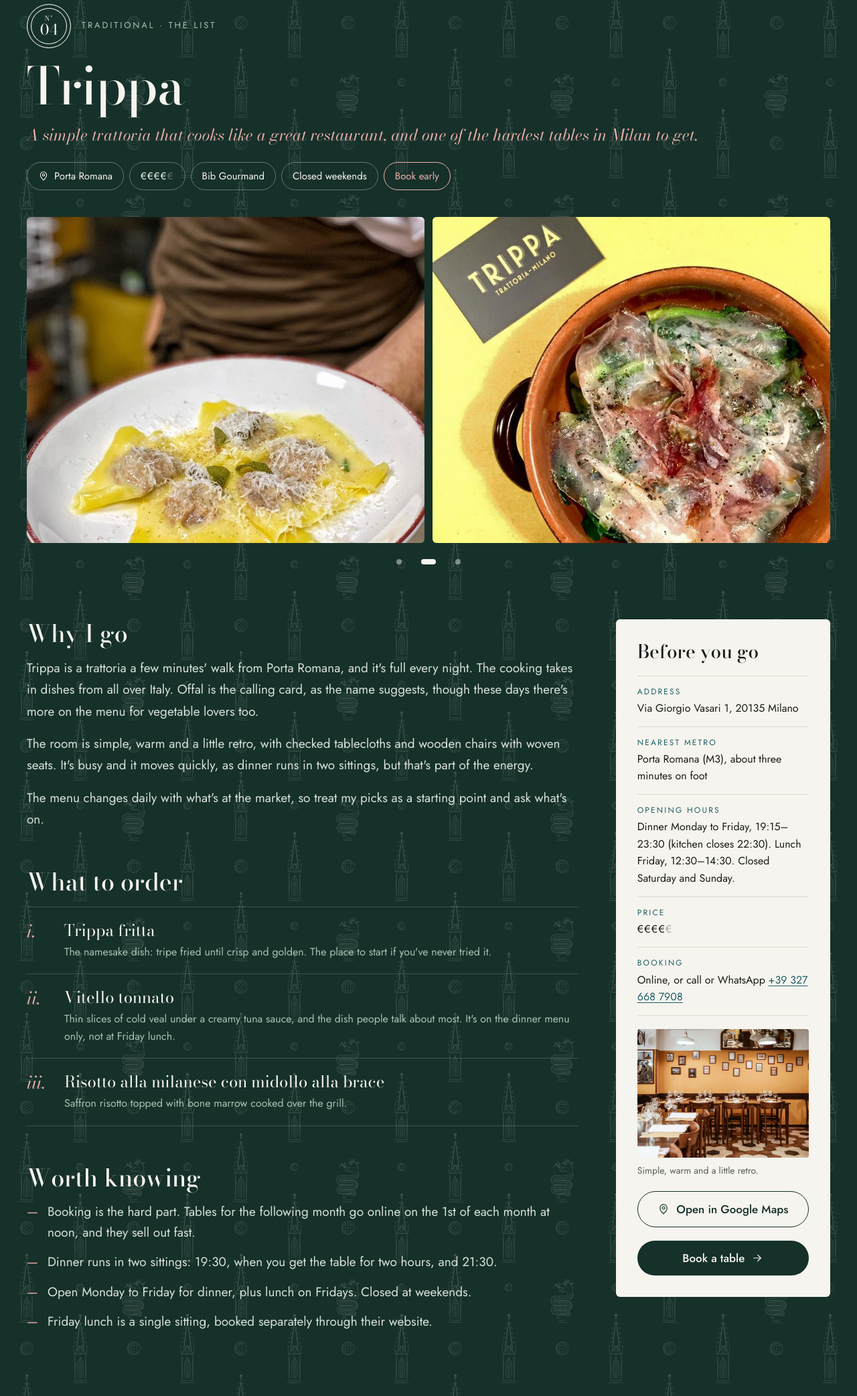
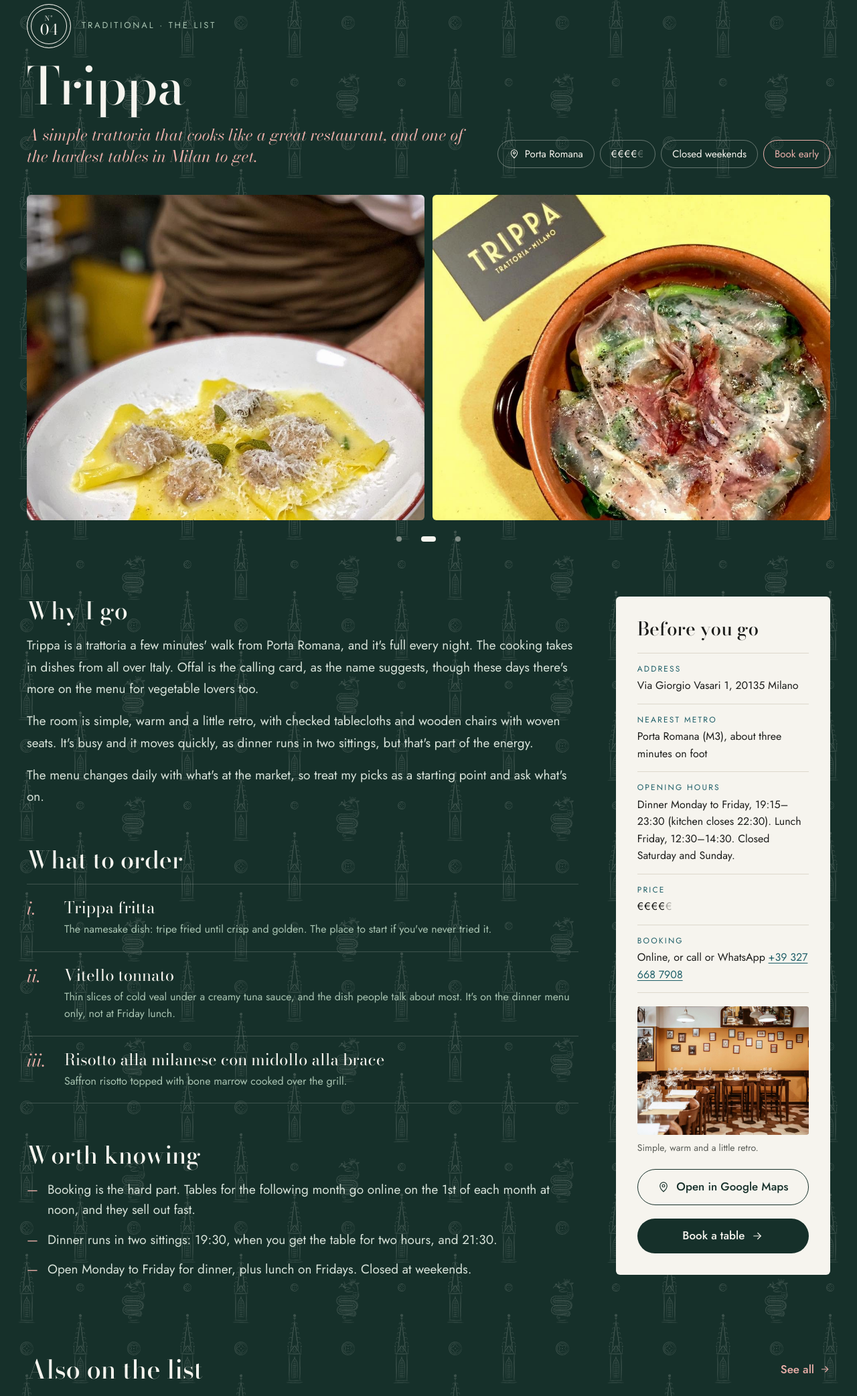
Before and after one commit to themilanesetable/themilanesetable.github.io, a plain HTML site: page trippa.html in a window 1280 px wide. Shown: the part 177-2262 px from the top of the page at 67% size. Drawn offline with nearby package versions, Linux system fonts and the light colour scheme.

Commit message:
Remove Bib Gourmand mentions and the Friday lunch tip
Co-Authored-By: Claude Opus 5.5 <noreply@anthropic.com>
Claude-Session: https://claude.ai/code/session_01Ae9GBPqz4QYEK5RYVWFTEg

```diff
--- a/trippa.html
+++ b/trippa.html
@@ -69,7 +69,6 @@ a{color:#EBB0AA}a:hover{color:#F6D3CF}
 <ul style="list-style: none; margin: 0; padding: 0; display: flex; flex-wrap: wrap; gap: 8px">
 <li style="display: inline-flex; align-items: center; min-height: 40px; padding: 0 16px; border: 1px solid rgba(246, 244, 238, 0.35); border-radius: 999px; font-size: 15px; gap: 8px"><svg width="16" height="16" viewBox="0 0 24 24" fill="none" stroke="currentColor" stroke-width="1.6" stroke-linecap="round" stroke-linejoin="round" aria-hidden="true"><path d="M12 21s-7-6.2-7-11.5a7 7 0 0 1 14 0C19 14.8 12 21 12 21z"></path><circle cx="12" cy="9.5" r="2.5"></circle></svg>Porta Romana</li>
 <li style="display: inline-flex; align-items: center; min-height: 40px; padding: 0 16px; border: 1px solid rgba(246, 244, 238, 0.35); border-radius: 999px; font-size: 15px"><span role="img" aria-label="Price: 4 out of 5" style="letter-spacing: 0.08em; white-space: nowrap">€€€€<span aria-hidden="true" style="opacity: 0.35">€</span></span></li>
-<li style="display: inline-flex; align-items: center; min-height: 40px; padding: 0 16px; border: 1px solid rgba(246, 244, 238, 0.35); border-radius: 999px; font-size: 15px">Bib Gourmand</li>
 <li style="display: inline-flex; align-items: center; min-height: 40px; padding: 0 16px; border: 1px solid rgba(246, 244, 238, 0.35); border-radius: 999px; font-size: 15px">Closed weekends</li>
 <li style="display: inline-flex; align-items: center; min-height: 40px; padding: 0 16px; border: 1px solid {{accent}}; border-radius: 999px; font-size: 15px; color: {{accent}}">Book early</li>
 </ul>
@@ -132,7 +131,6 @@ a{color:#EBB0AA}a:hover{color:#F6D3CF}
 <li style="display: flex; gap: 14px"><span aria-hidden="true" style="flex: none; color: {{accent}}">—</span><span>Booking is the hard part. Tables for the following month go online on the 1st of each month at noon, and they sell out fast.</span></li>
 <li style="display: flex; gap: 14px"><span aria-hidden="true" style="flex: none; color: {{accent}}">—</span><span>Dinner runs in two sittings: 19:30, when you get the table for two hours, and 21:30.</span></li>
 <li style="display: flex; gap: 14px"><span aria-hidden="true" style="flex: none; color: {{accent}}">—</span><span>Open Monday to Friday for dinner, plus lunch on Fridays. Closed at weekends.</span></li>
-<li style="display: flex; gap: 14px"><span aria-hidden="true" style="flex: none; color: {{accent}}">—</span><span>Friday lunch is a single sitting, booked separately through their website.</span></li>
 </ul>
 </section>
 
```
Also changed, not shown: index.html (+1 -1 lines).
